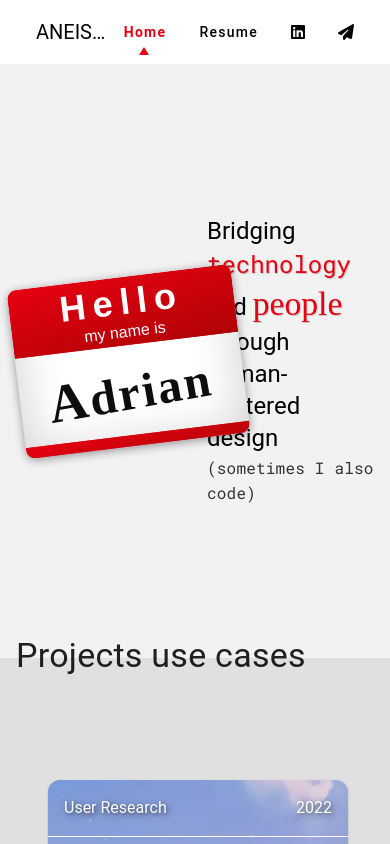
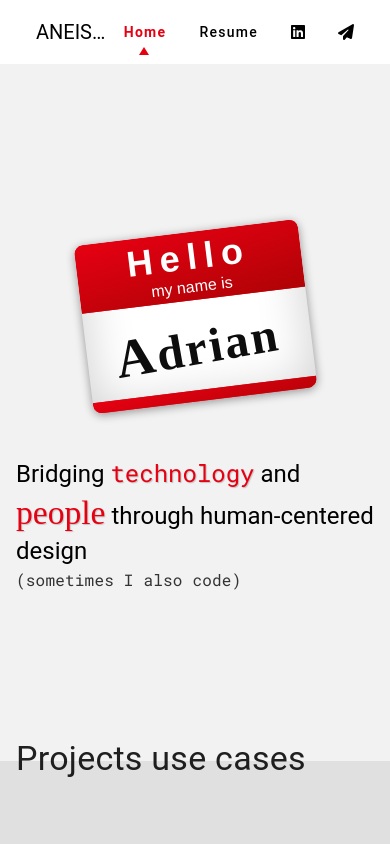
Before and after one commit to aneiser/aneiser.github.io, a Vue app in the folder aneiser_website/: page / in a window 390 px wide. Shown: the top 844 px of the page. Built offline with nearby package versions, Linux system fonts and the light colour scheme; a web font is replaced by a local one.

Commit message:
Fix home sticker responsive

```diff
--- a/aneiser_website/src/views/Home.vue
+++ b/aneiser_website/src/views/Home.vue
@@ -7,11 +7,11 @@
     <section class="bg--gray-lightest" align-self="center">
         <v-container>
             <div class="section--comfort">
-                <v-row>
-                    <v-col cols="6" align-self="center">
+                <v-row class="hero">
+                    <v-col cols="12" sm="6">
                         <HelloSticker />
                     </v-col>
-                    <v-col cols="6">
+                    <v-col cols="12" sm="6">
                         <!-- Contenido para pantallas pequeñas (small) -->
                         <div class="hidden-md-and-up" aria-hidden="false">
                             <!-- <h2 class="text-h5">I design for a diverse world</h2>
@@ -30,7 +30,6 @@
                             <h2 class="text-h6">(sometimes I also code)</h2>
                         </div>
                     </v-col>
-
                 </v-row>
             </div>
         </v-container>
@@ -227,4 +226,8 @@
         }
     }
 
+    .hero > div {
+        margin: 16px auto;
+    }
+
 </style>
```
